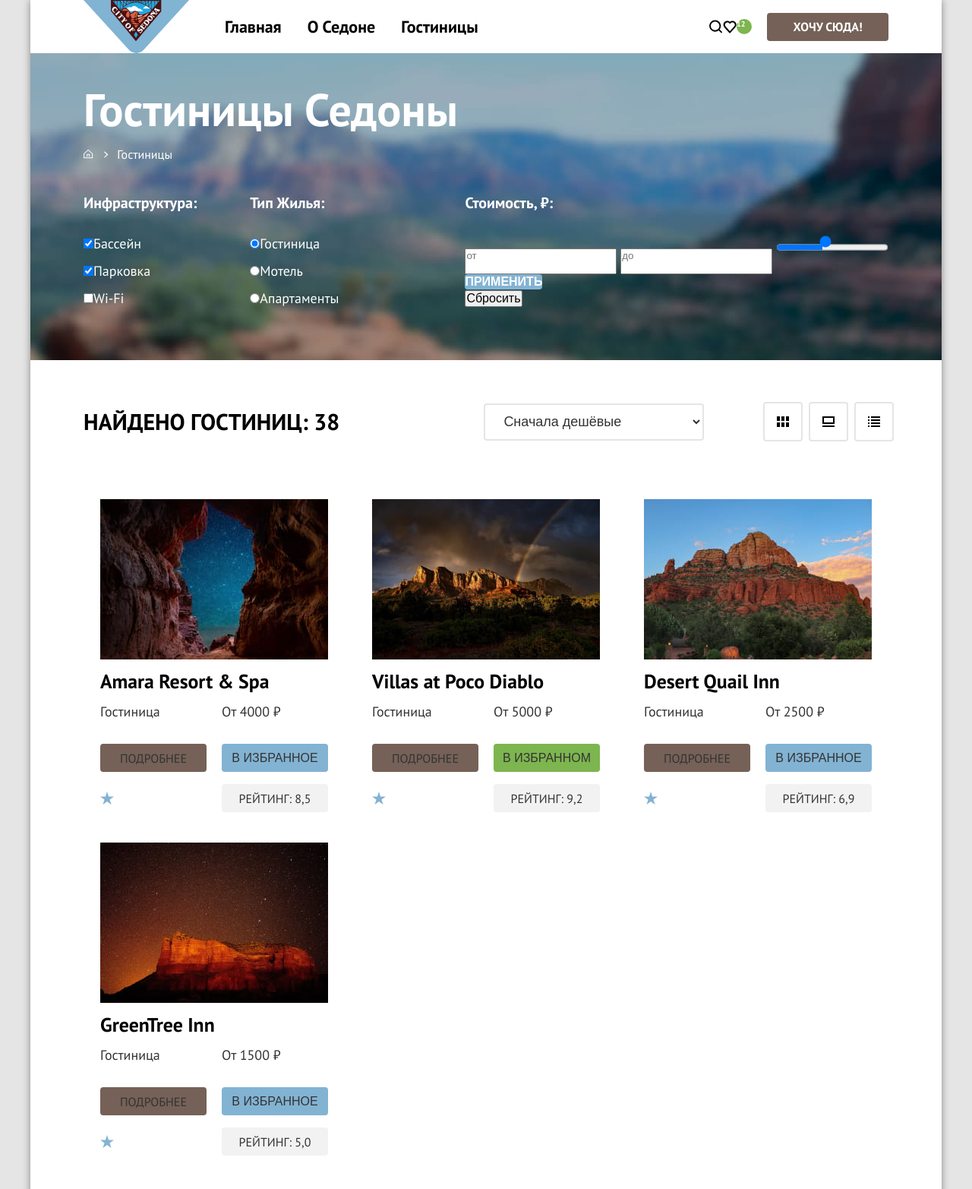
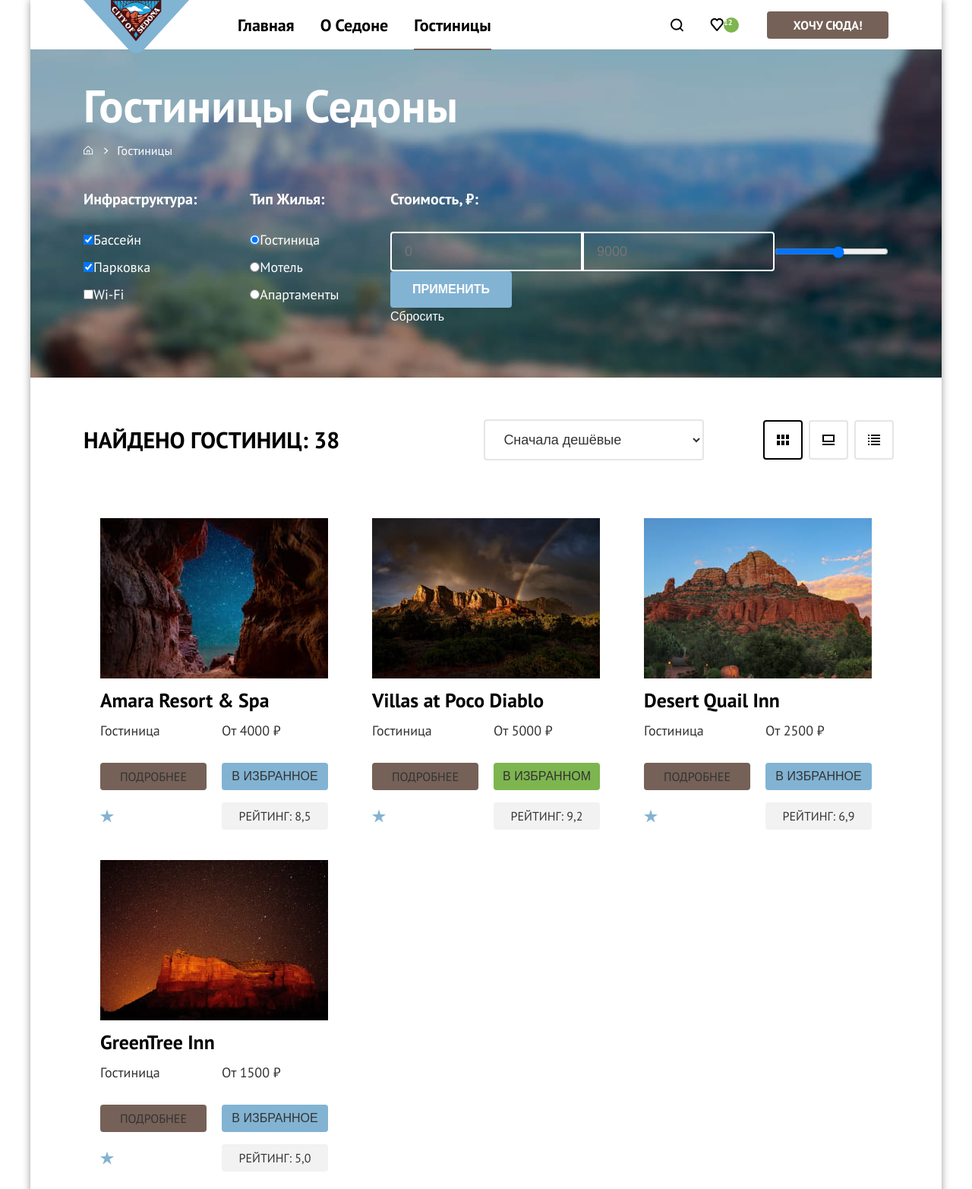
Before and after one commit to htmlacademy-htmlcss/2112673-sedona-34, a plain HTML site: page catalog.html in a window 1280 px wide. Shown: the top 1565 px of the page at 76% size. Drawn offline with Linux system fonts and the light colour scheme.

Commit message:
Сетка карточек на гридах

```diff
--- a/catalog.html
+++ b/catalog.html
@@ -106,13 +106,13 @@
             </div>
             <div class="filter-right-wrapper">
               <p class="filter-legend price">Стоимость, ₽:</p>
-              <div>
-                <input class="control-input" type="number" placeholder="от"/>
-                <input class="control-input" type="number" placeholder="до"/>
+              <div class="control-wrapper">
+                <input class="control-input control-left-rounding" type="number" placeholder="0"/>
+                <input class="control-input control-right-rounding" type="number" placeholder="9000"/>
                 <input class="control-input" type="range" min="0" max="9000"/>
               </div>
               <div>
-                <input class="buttons button-small blue" type="submit" value="Применить"/>
+                <input class="filter-butten buttons button-small blue" type="submit" value="Применить"/>
                 <input class="filter-reset" type="reset" value="Сбросить"/>
               </div>
             </div>
@@ -122,7 +122,7 @@
         <section class="results">
           <div class="results-wrapper">
             <h2 class="title">Найдено гостиниц: <span>38</span></h2>
-            <select class="results-price price-select" aria-label="Сортировка">
+            <select class="results-price price-select" aria-label="Предпочтительная цена">
               <option>Сначала дешёвые</option>
               <option>Сначала популярные</option>
               <option>Сначала дорогие</option>
@@ -147,7 +147,9 @@
           </div>
           <ul class="cards list">
             <li class="cards-item">
-              <img class="cards-img" src="./images/gallery/hotel-amar-resort-&-spa.jpg" alt="Гостиница Amara Resort & Spa."/>
+              <a class="cards-item-link" href="#">
+                <img class="cards-item-img" src="./images/gallery/hotel-amar-resort-&-spa.jpg" alt="Гостиница Amara Resort & Spa."/>
+              </a>
               <a class="cards-link link" href="#">
                 <h3 class="cards-subtitle">Amara Resort & Spa</h3>
               </a>
@@ -156,16 +158,18 @@
                 <p class="results-price price-card">От 4000 ₽</p>
               </div>
               <div class="results-price-wrapper">
-                <a class="buttons button-small result-button brown link" href="#">подробнее</a>
-                <button class="buttons button-small result-button blue" type="submit">в избранное</button>
+                <a class="result-button buttons button-small brown link" href="#">подробнее</a>
+                <button class="result-button buttons button-small blue" type="submit">в избранное</button>
               </div>
               <div class="rating-wrapper">
                 <img class="number-of-stars" src="./images/gallery/star.svg" alt="4 звезды."/>
-                <a class="buttons button-small result-button gray link" href="#">Рейтинг: 8,5</a>
+                <a class="result-button buttons button-small gray link" href="#">Рейтинг: 8,5</a>
               </div>
             </li>
             <li class="cards-item">
-              <img class="cards-img" src="./images/gallery/hotel-villas-at-poco-diablo.jpg" alt="Гостиница Villas at Poco Diablo."/>
+              <a class="cards-item-link" href="#">
+                <img class="cards-img" src="./images/gallery/hotel-villas-at-poco-diablo.jpg" alt="Гостиница Villas at Poco Diablo."/>
+              </a>
               <a class="cards-link link" href="#">
                 <h3 class="cards-subtitle">Villas at Poco Diablo</h3>
               </a>
@@ -174,16 +178,18 @@
                 <p class="results-price price-card">От 5000 ₽</p>
               </div>
               <div class="results-price-wrapper">
-                <a class="buttons button-small result-button brown link" href="#">подробнее</a>
-                <button class="buttons button-small result-button" type="submit">в избранном</button>
+                <a class="result-button buttons button-small brown link" href="#">подробнее</a>
+                <button class="result-button buttons button-small" type="submit">в избранном</button>
               </div>
               <div class="rating-wrapper">
                 <img class="number-of-stars" src="./images/gallery/star.svg" alt="4 звезды."/>
-                <a class="buttons button-small result-button gray link" href="#">Рейтинг: 9,2</a>
+                <a class="result-button buttons button-small gray link" href="#">Рейтинг: 9,2</a>
               </div>
             </li>
             <li class="cards-item">
-              <img class="cards-img" src="./images/gallery/hotel-desert-quail-inn.jpg" alt="Гостиница Desert Quail In."/>
+              <a class="cards-item-link" href="#">
+                <img class="cards-img" src="./images/gallery/hotel-desert-quail-inn.jpg" alt="Гостиница Desert Quail In."/>
+              </a>
               <a class="cards-link link" href="#">
                 <h3 class="cards-subtitle">Desert Quail Inn</h3>
               </a>
@@ -192,17 +198,19 @@
                 <p class="results-price price-card">От 2500 ₽</p>
               </div>
               <div class="results-price-wrapper">
-                <a class="buttons button-small result-button brown link" href="#">подробнее</a>
-                <button class="buttons button-small result-button blue" type="submit">в избранное</button>
+                <a class="result-button buttons button-small brown link" href="#">подробнее</a>
+                <button class="result-button buttons button-small blue" type="submit">в избранное</button>
               </div>
               <div class="rating-wrapper">
                 <img class="number-of-stars" src="./images/gallery/star.svg" alt="3 звезды."/>
-                <a class="buttons button-small result-button gray link" href="#">Рейтинг: 6,9</a>
+                <a class="result-button buttons button-small gray link" href="#">Рейтинг: 6,9</a>
               </div>
             </li>
             <li class="cards-item">
+              <a class="cards-item-link" href="#">
+                <img class="cards-img" src="./images/gallery/hotel-greentree-inn.jpg" alt="Гостиница GreenTree Inn."/>
+              </a>
               <a class="cards-link link" href="#">
-                <img class="cards-img" src="./images/gallery/hotel-greentree-inn.jpg" alt="Гостиница GreenTree Inn."/>
                 <h3 class="cards-subtitle">GreenTree Inn</h3>
               </a>
               <div class="results-price-wrapper">
@@ -210,12 +218,12 @@
                 <p class="results-price price-card">От 1500 ₽</p>
               </div>
               <div class="results-price-wrapper">
-                <a class="buttons button-small result-button brown link" href="#">подробнее</a>
-                <button class="buttons button-small result-button blue" type="submit">в избранное</button>
+                <a class="result-button buttons button-small brown link" href="#">подробнее</a>
+                <button class="result-button buttons button-small blue" type="submit">в избранное</button>
               </div>
               <div class="rating-wrapper">
                 <img class="number-of-stars" src="./images/gallery/star.svg" alt="2 звезды."/>
-                <a class="buttons button-small result-button gray link" href="#">Рейтинг: 5,0</a>
+                <a class="result-button buttons button-small gray link" href="#">Рейтинг: 5,0</a>
               </div>
             </li>
           </ul>
--- a/styles/styles.css
+++ b/styles/styles.css
@@ -19,10 +19,12 @@ html {
 }
 
 /* :root {
-    --basic-extra-dark: #242424;
-    --basic-dark: #595959;
-    --basic-light: #e7e7e7;
-    --basic-extra-light: #f6f6f6;
+    --background-body: #e5e5e5;
+    --background-brown: #756157;
+    --accent-color: #82b3d3;
+    --main-text-color: #333333;
+    --text-colored-background: #ffffff;
+    --favorite-color: #7db54f;
 } */
 
 /* Базовые стили */
@@ -44,7 +46,7 @@ body {
   font-size: 22px;
   line-height: 26px;
   color: #000;
-  background-color: #e5e5e5;
+  background-color: var(#e5e5e5);
 }
 
 .list {
@@ -55,12 +57,9 @@ body {
   text-decoration: none;
 }
 
-.address {
-  font-style: normal;
-}
-
 img {
   max-width: 100%;
+  height: auto;
   vertical-align: bottom;
 }
 
@@ -129,6 +128,7 @@ img {
   display: flex;
   justify-content: space-between;
   padding: 0 70px;
+  margin-bottom: -5px;
 }
 
 .navigation-left-link-wrapper {
@@ -138,27 +138,42 @@ img {
 .navigation {
   display: flex;
   margin-left: 47px;
+  margin-bottom: 5px;
 }
 
 .navigation-list {
   display: flex;
+  flex-wrap: wrap;
   align-items: center;
-}
-
-.navigation-left-item:not(:last-child) {
-  margin-right: 34px;
 }
 
 .navigation-link {
   display: flex;
   align-items: center;
+  padding: 17px;
   font-weight: 700;
   color: #000;
+}
+
+.underline {
+  position: relative;
+}
+
+.underline::after {
+  position: absolute;
+  right: 17px;
+  bottom: -3px;
+  left: 17px;
+  display: block;
+  height: 2px;
+  content: "";
+  background-color: #756157;
 }
 
 .navigation-right-link-wrapper {
   display: flex;
   align-items: center;
+  margin-bottom: 5px;
 }
 
 .number-of-favorites {
@@ -173,7 +188,7 @@ img {
 
 .navigation-button {
   width: 160px;
-  height: 37px;
+  padding: 8px 0;
   margin-left: 20px;
 }
 
@@ -189,12 +204,22 @@ main {
 
 .hero-wrapper {
   width: 100%;
+  max-height: 485px;
   box-sizing: border-box;
   background-color: #82b3d3;
   background-image: url(../images/hero/hero-background.jpg);
   background-size: cover;
   background-repeat: no-repeat;
   padding: 51px 0 82px 0;
+}
+
+.hero-wrapper::after {
+  display: block;
+  width: 1200px;
+  height: 57px;
+  margin-top: 25px;
+  content: "";
+  background-image: url(../images/hero/vector.png);
 }
 
 .title {
@@ -306,7 +331,7 @@ main {
 
 .search-button {
   width: 574px;
-  height: 60px;
+  padding: 12px 15px;
   margin: 0 313px 93px;
 }
 
@@ -341,10 +366,9 @@ main {
 
 .user-field {
   width: 600px;
-  height: 60px;
+  padding: 19px 0 19px 22px;
   font-size: 18px;
   line-height: 21px;
-  padding-left: 22px;
   background-color: #f2f2f2;
   border: 0 solid transparent;
   border-radius: 10px 0 0 10px;
@@ -352,7 +376,7 @@ main {
 
 .subscription-button {
   width: 200px;
-  height: 60px;
+  padding: 12px 15px;
   border-radius: 0px 10px 10px 0px;
 }
 
@@ -461,14 +485,38 @@ main {
   text-transform: capitalize;
 }
 
-.filter-reset {
-  font-size: 16px;
-  line-height: 21px;
+.control-wrapper {
+  display: flex;
 }
 
 .control-input {
-  padding-right: 19px;
-  padding-bottom: 15px;
+  font-size: 18px;
+  line-height: 21px;
+  padding: 14px 0 13px 17px;
+  color: #ffffff;
+  background-color: transparent;
+  border: 2px solid #ffffff;
+}
+
+.control-left-rounding {
+  border-radius: 4px 0 0 4px;
+}
+
+.control-right-rounding {
+  border-radius: 0 4px 4px 0;
+}
+
+.filter-butten {
+  width: 160px;
+  padding: 14px 0;
+}
+
+.filter-reset {
+  font-size: 16px;
+  line-height: 20px;
+  color: #fff;
+  background-color: transparent;
+  border: 0;
 }
 
 /* Результат */
@@ -485,9 +533,8 @@ main {
 
 .price-select {
   width: 290px;
-  height: 49px;
+  padding: 14px 0 14px 20px;
   margin-left: 190px;
-  padding-left: 20px;
   background-color: #fff;
   border: 2px solid #e5e5e5;
 }
@@ -511,13 +558,20 @@ main {
   margin-right: 8px;
 }
 
+.show-choice {
+  border: 2px solid #000000;
+}
+
+/* Карточки */
+
 .cards {
-  padding: 0 72px 0 72px;
+  display: grid;
+  grid-template-columns: repeat(3, 340px);
+  margin: 0 72px 66px 72px;
+  gap: 0 18px;
 }
 
 .cards-item {
-  width: 300px;
-  margin-right: 18px;
   padding: 20px;
 }
 
@@ -526,7 +580,6 @@ main {
 }
 
 .cards-subtitle {
-  width: 300px;
   color: #000000;
   padding: 16px 0 16px 0;
 }
@@ -555,7 +608,7 @@ main {
 .result-button {
   font-weight: 400;
   width: 140px;
-  height: 37px;
+  padding: 8px 0;
   color: #333;
   text-transform: uppercase;
   border-radius: 4px;
@@ -577,7 +630,7 @@ main {
   align-items: center;
   justify-content: space-between;
   padding: 30px 0 25px 0;
-  margin: 66px 71px 0 73px;
+  margin: 0 71px 0 73px;
   border-top: 1px solid #e6e6e6;
 }
 
@@ -613,11 +666,6 @@ main {
 
 /* Каталог-подписка */
 
-.cards {
-  display: flex;
-  flex-wrap: wrap;
-}
-
 .subscription-catalog {
   background-image: none;
   color: #000;
```
Also changed, not shown: images/hero/vector.png (added).
